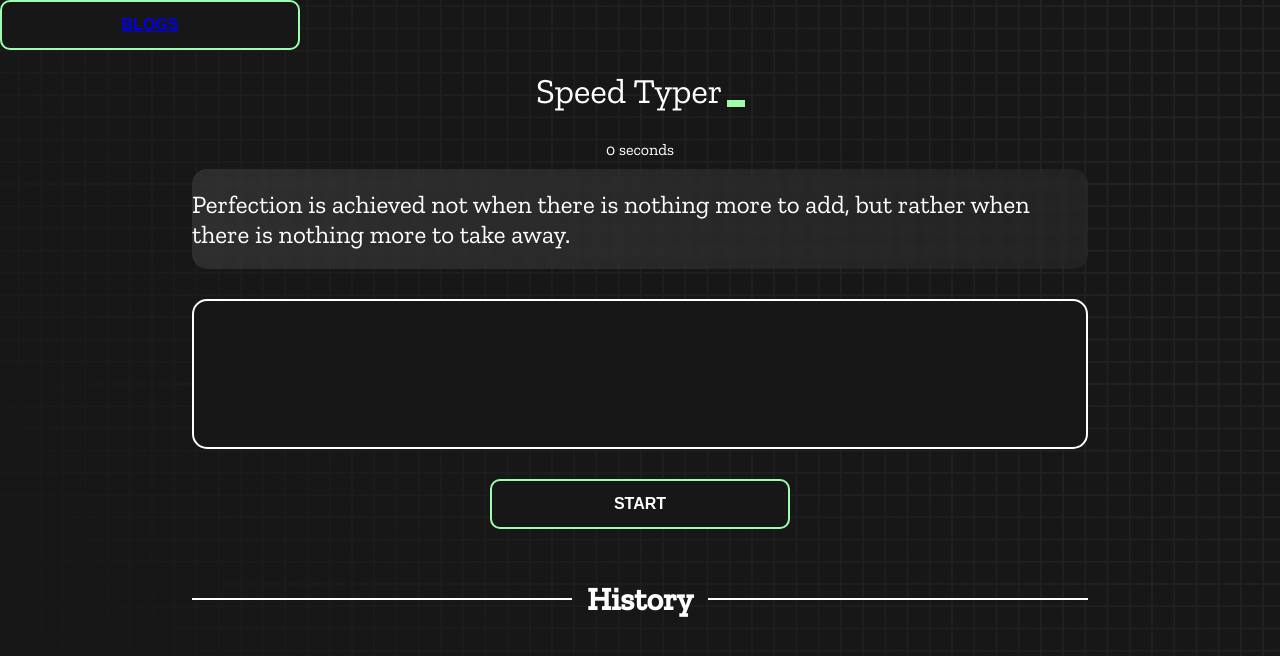
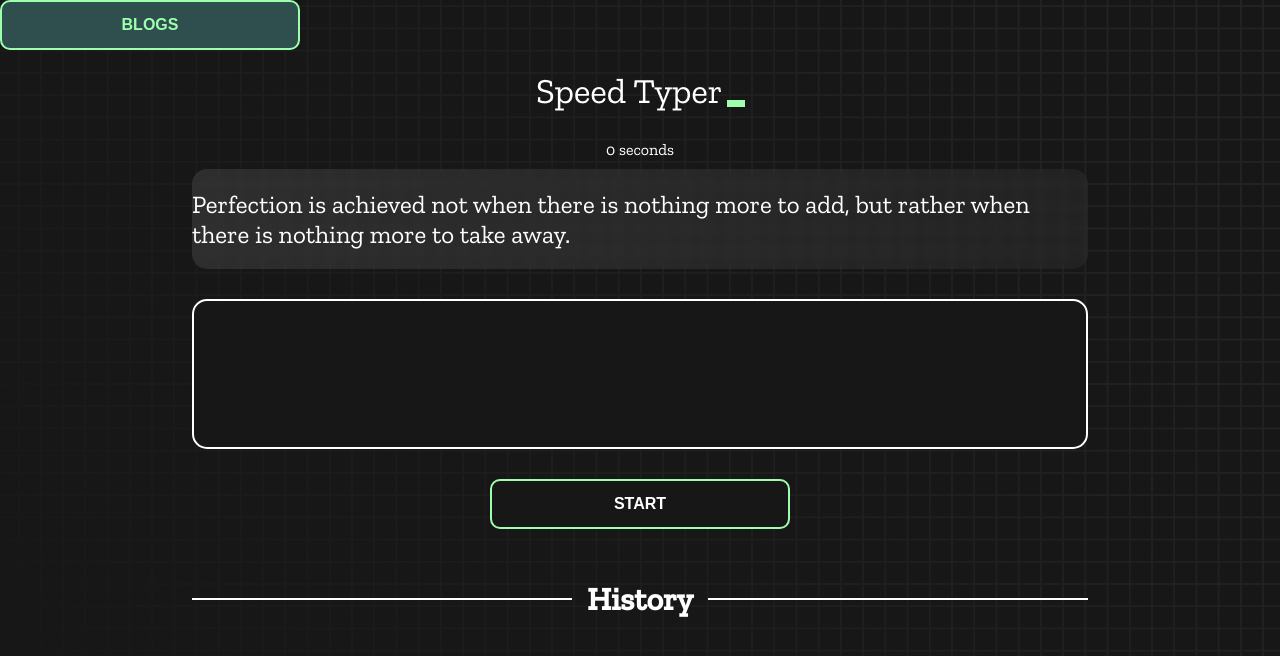
Before and after one commit to maksud190/test-your-speed, a plain HTML site: page index.html in a window 1280 px wide. Drawn offline with nearby package versions, Linux system fonts and the light colour scheme.

Commit message:
blog button and blog page styled

```diff
--- a/styles.css
+++ b/styles.css
@@ -9,6 +9,14 @@ body {
   background-size: cover;
   background-position: left top;
   font-family: "Zilla Slab", serif;
+}
+#btn-blogs{
+  background-color: darkslategrey;
+}
+
+#blogs{
+  text-decoration: none;
+  color: #9dffad;
 }
 
 .box-container {
```
